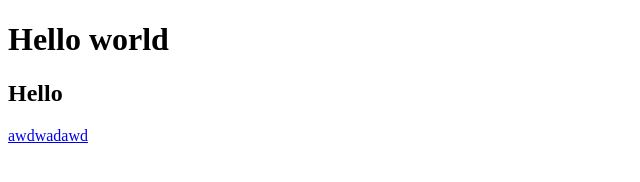
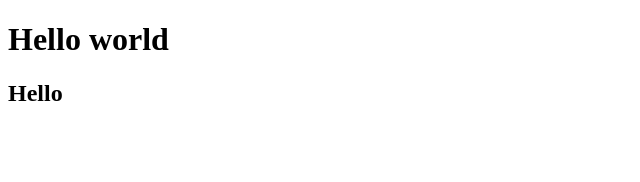
Before and after one commit to FireboundHorizon/test, a plain HTML site: page index.html in a window 1280 px wide. Shown: the whole page, without its empty margins (0-640 px from the left). Drawn offline with Linux system fonts and the light colour scheme.

Commit message:
delete a

```diff
--- a/index.html
+++ b/index.html
@@ -8,7 +8,6 @@
 	<body>
 		<h1>Hello world</h1>
 		<h2>Hello</h2>
-		<a href="#">awdwadawd</a>
 		<script src="scipt.js"></script>
 	</body>
 </html>
```
